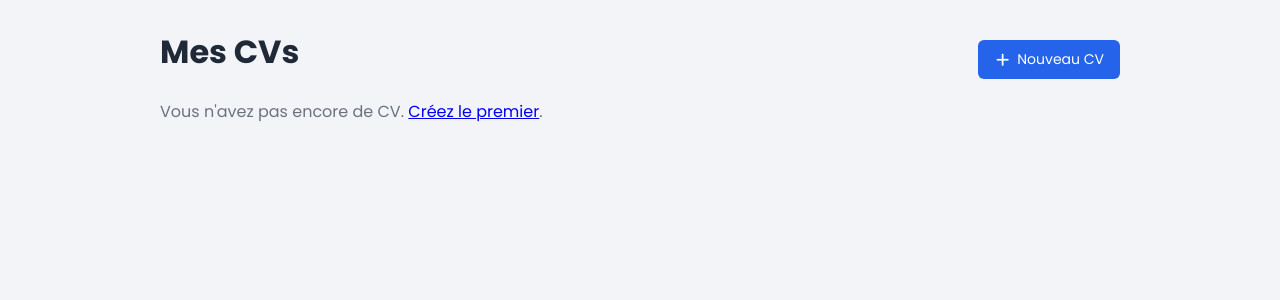
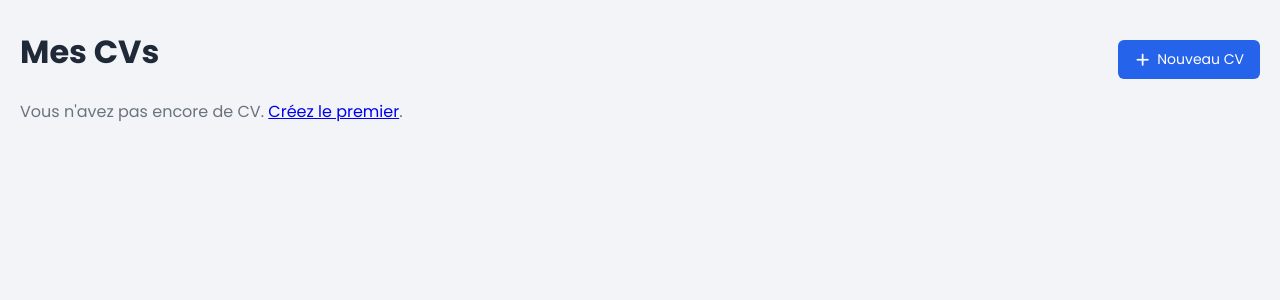
Before and after one commit to alexbalak21/CV-App, a Flask app: page /cvs/ in a window 1280 px wide. Shown: the part 56-356 px from the top of the page. Run offline with Flask 3, Linux system fonts and the light colour scheme; the visitor is signed in with stand-in values (Sample User, id 1); data that the repository does not hold is empty; some libraries are stand-ins or nearby versions.

Commit message:
fixed the container

```diff
--- a/app/static/app.css
+++ b/app/static/app.css
@@ -30,7 +30,7 @@ html, body {
 .flash-error { background: #fee2e2; color: #991b1b; }
 .flash-info { background: #dbeafe; color: #1e40af; }
 
-#content { max-width: 1000px; margin: 24px auto; padding: 0 20px; }
+#content { margin: 24px auto; padding: 0 20px; }
 
 .auth-card {
     max-width: 420px; margin: 40px auto; background: #fff; padding: 28px;
```
